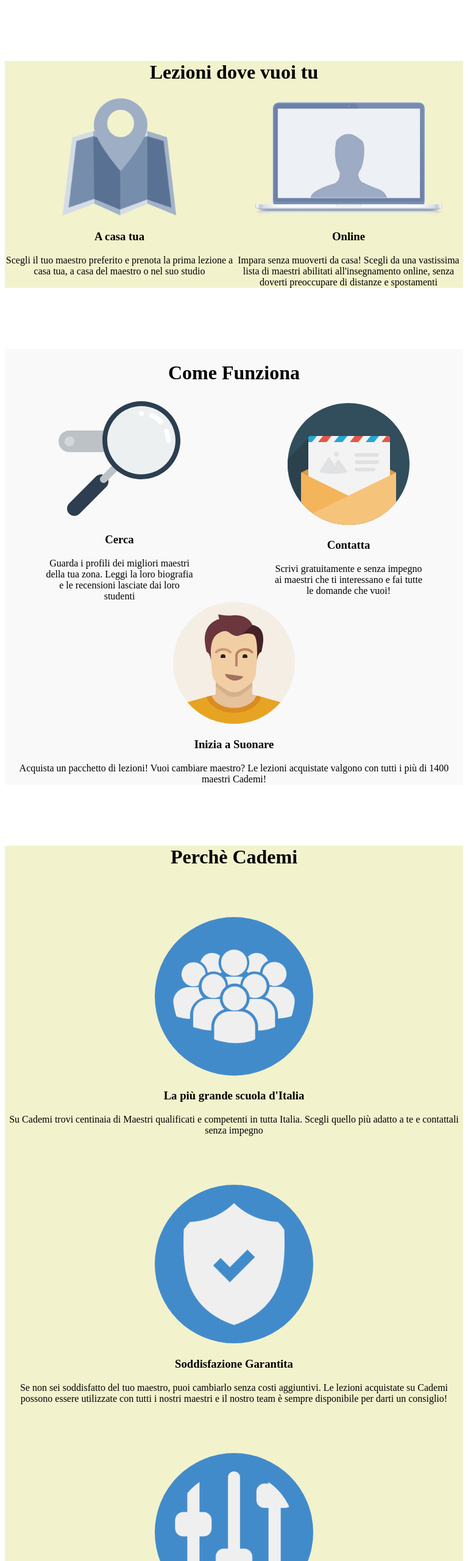
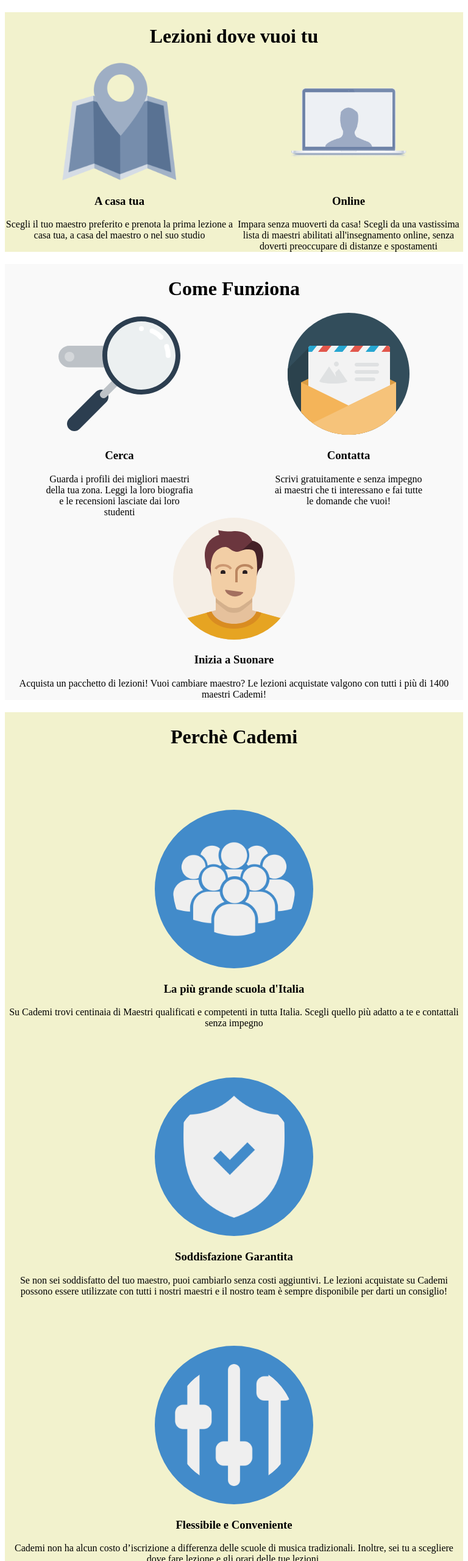
Before and after one commit to Cristianllambro/html-css-resp-wannabe, a plain HTML site: page index.html in a window 768 px wide. Shown: the top 2560 px of the page at 61% size. Drawn offline with Linux system fonts and the light colour scheme.

Commit message:
fix img and add some css

```diff
--- a/style.css
+++ b/style.css
@@ -80,8 +80,12 @@ img {
     background-color: #f2f2cd;
   }
 
+  img{
+    max-height: 200px;
+  }
+
   .row{
-    width: 100%;
+    max-width: 100%;
   }
 
   #lezioni .row{
@@ -115,17 +119,32 @@ img {
 
 /* display tablet */
 
-@media screen and (max-width: 768px){
+@media screen and (min-width: 420px) and (max-width: 768px){
   #lezioni{
     background-color: #f2f2cd;
   }
 
-  #why{
-    background-color: #f2f2cd;
+  .row{
+    margin-top: 20px;
+  }
+
+  #lezioni .row{
+    display: flex;
+    flex-wrap: wrap;
+    justify-content: space-between;
+  }
+
+  h1{
+    width: 100%;
+  }
+
+  img{
+    max-width: 200px;
+    object-fit: contain;
   }
 
   .row{
-    width: 100%;
+    max-width: 100%;
   }
 
   h1{
@@ -135,7 +154,6 @@ img {
   #steps .row{
     display: flex;
     flex-wrap: wrap;
-    align-items: center;
     justify-content: space-around;
   }
 
@@ -146,4 +164,14 @@ img {
   hr{
     display: none;
   }
+
+  #why{
+    background-color: #f2f2cd;
+  }
+
+  #why .row{
+    display: flex;
+    flex-direction: column;
+    justify-content: center;
+  }
 }
```
